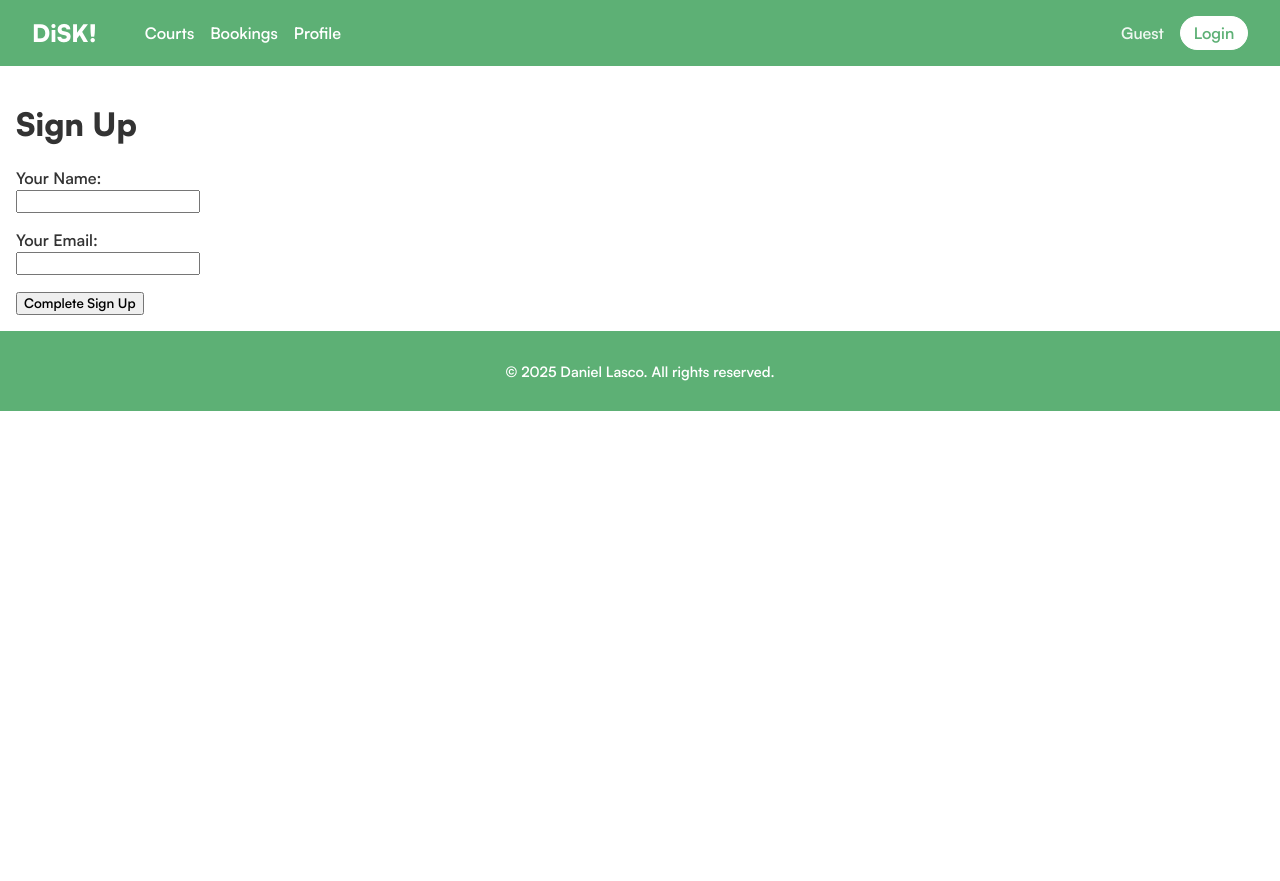
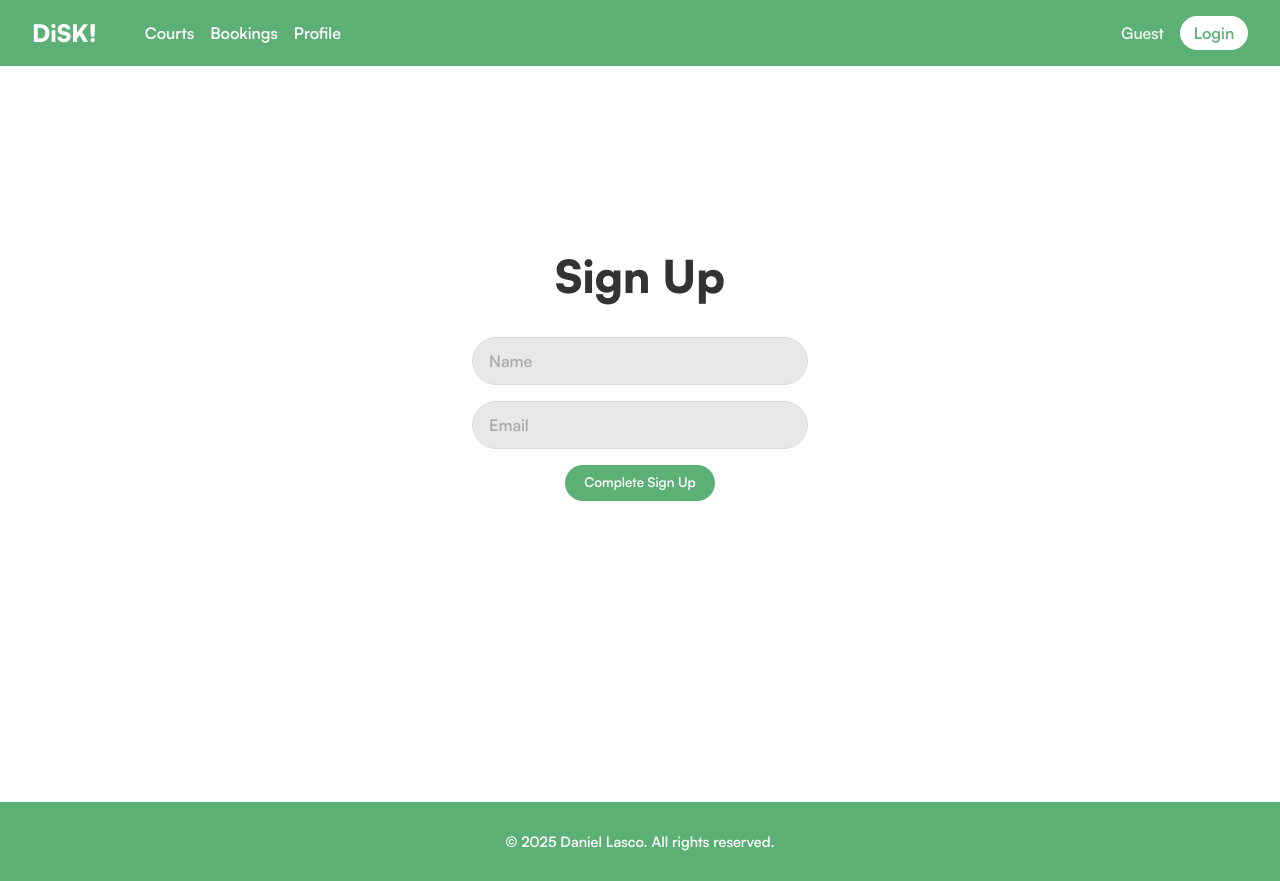
Before and after one commit to DanzoLuvsKFC/diski, a React (Create React App) app: page /signup in a window 1280 px wide. Before the commit the page ends 800 px from the top, so only its background shows below. Built offline with nearby package versions, Linux system fonts and the light colour scheme.

Commit message:
Fixed up the sign up page

```diff
--- /dev/null
+++ b/src/pages/Sign.css
@@ -0,0 +1,65 @@
+.signup-container {
+  display: flex;
+  justify-content: center;
+  align-items: center;
+  min-height: 92vh; /* fills screen height, minus footer */
+  padding: 2rem;
+  background-color: #ffffff;
+}
+
+.signup-box {
+  background: white;
+  padding: 2rem;
+  border-radius: 8px;
+  height: 500px;
+  width: 100%;
+  max-width: 400px;
+  text-align: center;
+}
+
+.signup-box h1{
+    font-size: 45px;
+}
+
+.form-group {
+  margin-bottom: 1rem;
+  border-radius: 30px;
+}
+
+input[type="text"],
+input[type="email"] {
+  width: 100%;
+  padding: 0.75rem 1rem;
+  border: 1px solid #ddd;
+  border-radius: 30px;
+  font-size: 1rem;
+  transition: border 0.3s ease, box-shadow 0.3s ease;
+  outline: none;
+  background-color: #e8e8e8;
+}
+
+input[type="text"]:focus,
+input[type="email"]:focus {
+  border-color: #5db075;
+  box-shadow: 0 0 0 3px rgba(93, 176, 117, 0.2);
+}
+
+
+button[type="submit"] {
+  background-color: #5db075;
+  color: white;
+  padding: 0.6rem 1.2rem;
+  border: none;
+  border-radius: 30px;
+  cursor: pointer;
+  font-weight: bold;
+}
+
+button[type="submit"]:hover {
+  background-color: #4a9e66;
+}
+
+input::placeholder {
+  color: #aaa;
+
+}
--- a/src/pages/SignUp.jsx
+++ b/src/pages/SignUp.jsx
@@ -1,6 +1,7 @@
 import { useState } from 'react';
 import { useNavigate } from 'react-router-dom';
 import { useAuth } from '../context/AuthContext';
+import './Sign.css'; // Make sure this CSS file exists
 
 export default function SignUp() {
   const [name, setName] = useState('');
@@ -16,24 +17,36 @@ export default function SignUp() {
       return;
     }
 
-    login(name, email); // Set user in context
-    navigate('/bookings'); // Redirect after sign up
+    login(name, email);
+    navigate('/bookings');
   };
 
   return (
-    <div style={{ padding: '1rem' }}>
+    <div className="signup-container">
+      <div className="signup-box">
         <h1>Sign Up</h1>
         <form onSubmit={handleSubmit}>
-        <div style={{ marginBottom: '1rem' }}>
-          <label>Your Name:</label><br />
-          <input type="text" value={name} onChange={(e) => setName(e.target.value)} />
+          <div className="form-group">
+            {/* Removed the label and added placeholder */}
+            <input
+              type="text"
+              value={name}
+              onChange={(e) => setName(e.target.value)}
+              placeholder="Name"
+            />
           </div>
-        <div style={{ marginBottom: '1rem' }}>
-          <label>Your Email:</label><br />
-          <input type="email" value={email} onChange={(e) => setEmail(e.target.value)} />
+          <div className="form-group">
+            {/* Removed the label and added placeholder */}
+            <input
+              type="email"
+              value={email}
+              onChange={(e) => setEmail(e.target.value)}
+              placeholder="Email"
+            />
           </div>
           <button type="submit">Complete Sign Up</button>
         </form>
       </div>
+    </div>
   );
 }
```
Lines whose indentation alone changed are shown as unchanged.
